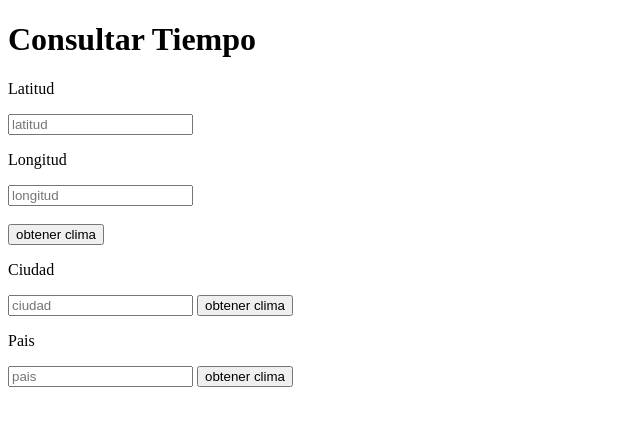
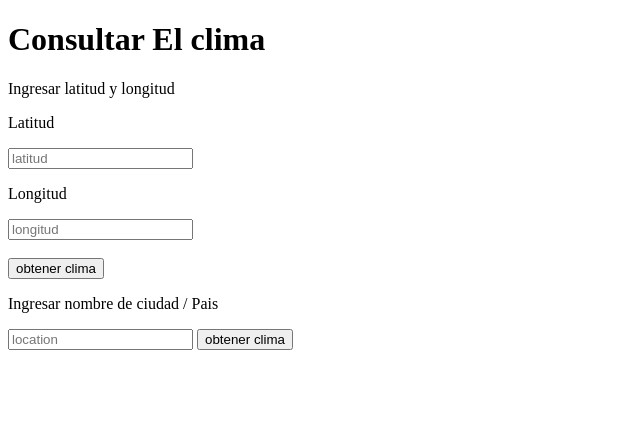
Before and after one commit to andreaagt/weather-app, a Django app: page / in a window 1280 px wide. Shown: the top 426 px of the page, without its empty margins (0-640 px from the left). Run offline with Django 3.2, Linux system fonts and the light colour scheme.

Commit message:
redireccionamiento

```diff
--- a/config/views.py
+++ b/config/views.py
@@ -1,65 +1,68 @@
 from django.conf import settings
-from django.shortcuts import render
-from django.shortcuts import redirect
+from django.shortcuts import render, redirect
+from django.template import Context, Template
 
 import requests
 from datetime import date
 today = date.today()
-
 
 def index(request):
   if 'boton1' in request.POST:
     lat = request.POST.get('latitud')
     lon = request.POST.get('longitud')
     w = weather_by_latlon(lat, lon)
-    print(w)
-    return redirect('/success/')
-    #context = {'clima': w,}
-
+    if w != None:
+      context = {'clima': w['weather_state_name'], 'humedad': w['humidity'],
+      'temp_min': w['min_temp'], 'temp_max': w['max_temp']}
+      return render(request, 'clima.html', context)
+    else:
+      return render(request, 'not_found.html', {'msg':'Ciudad no encontrada'})
 
   elif 'boton2' in request.POST:
-    ciudad = request.POST.get('ciudad')
-    w = weather_by_locations(ciudad)
-    #context = {'clima': w,}
-    print(w)
-
-  elif 'boton3' in request.POST:
-    pais = request.POST.get('pais')
-    w = weather_by_locations(pais)
-    print(w)
-    #context = {'clima': w,}
+    location = request.POST.get('location')
+    w = weather_by_locations(location)
+    if w != None:
+      context = {'clima': w['weather_state_name'], 'humedad': w['humidity'],
+      'temp_min': w['min_temp'], 'temp_max': w['max_temp']}
+      return render(request, 'clima.html', context)
+    else:
+      return render(request, 'not_found.html', {'msg':'Ciudad no encontrada'})
 
   return render(request, 'index.html')
 
 
 def weather_by_latlon(lat, lon):
+  try:
+  # Obtener el woeid por latitud y longitud
+    latt = lat
+    long = lon
+    r = requests.get('https://www.metaweather.com/api/location/search/?lattlong=%s,%s'%(latt, long))
+    location = r.json()[0]
+    woeid = location['woeid']
 
-  # Obtener el woeid por latitud y longitud
-  latt = lat
-  long = lon
-  r = requests.get('https://www.metaweather.com/api/location/search/?lattlong=%s,%s'%(latt, long))
-  location = r.json()[0]
-  woeid = location['woeid']
+    # Obtener el estado del clima
+    this_date = today.strftime("%Y/%m/%d")
+    r = requests.get('https://www.metaweather.com/api/location/%d/%s'%(woeid,this_date ))
+    clima = r.json()[0]
 
-  # Obtener el estado del clima
-  this_date = today.strftime("%Y/%m/%d")
-  r = requests.get('https://www.metaweather.com/api/location/%d/%s'%(woeid,this_date ))
-  clima = r.json()[0]
-  clima_estado = clima['weather_state_name']
+  except:
+    clima = None
 
-  return clima_estado
-
+  return clima
 
 def weather_by_locations(location):
+  try:
+    # Obtener el woeid por ciudad / pais
+    r = requests.get('https://www.metaweather.com/api/location/search/?query=%s'%(location))
+    location = r.json()[0]
+    woeid = location['woeid']
 
-  # Obtener el woeid por ciudad / pais
-  r = requests.get('https://www.metaweather.com/api/location/search/?query=%s'%(location))
-  location = r.json()[0]
-  woeid = location['woeid']
+    # Obtener el estado del clima
+    this_date = today.strftime("%Y/%m/%d")
+    r = requests.get('https://www.metaweather.com/api/location/%d/%s'%(woeid,this_date ))
+    clima = r.json()[0]
 
-  # Obtener el estado del clima
-  this_date = today.strftime("%Y/%m/%d")
-  r = requests.get('https://www.metaweather.com/api/location/%d/%s'%(woeid,this_date ))
-  clima = r.json()[0]
-  clima_estado = clima['weather_state_name']
-  return clima_estado
+  except:
+    clima = None
+
+  return clima
--- a/templates/clima.html
+++ b/templates/clima.html
@@ -1 +1,6 @@
 <h1>El clima es: {{ clima }}</h1>
+
+<p>La humedad es : {{ humedad }}</p>
+<p>La temperatura minima es : {{ temp_min }}</p>
+<p>La temperatura maximas es : {{ temp_max }}</p>
+<p>La humedad es : {{ humedad }}</p>
--- a/templates/index.html
+++ b/templates/index.html
@@ -7,8 +7,9 @@
   <title>Weather App</title>
 </head>
 <body>
-  <h1>Consultar Tiempo</h1>
+  <h1>Consultar El clima</h1>
   <form action="" method="post">{% csrf_token %}
+    <p>Ingresar latitud y longitud</p>
     <p>Latitud</p>
     <input type="text" name="latitud" placeholder="latitud">
     <p>Longitud</p>
@@ -17,16 +18,12 @@
     <input name='boton1' type="submit" value="obtener clima">
   </form>
   <form action="" method="post">{% csrf_token %}
-    <p>Ciudad</p>
-    <input type="text" name="ciudad" placeholder="ciudad">
+    <p>Ingresar nombre de ciudad / Pais</p>
+    <input type="text" name="location" placeholder="location">
     <input name='boton2' type="submit" value="obtener clima">
   </form>
-  <form action="" method="post">{% csrf_token %}
-    <p>Pais</p>
-    <input type="text" name="pais" placeholder="pais">
-    <input name='boton3' type="submit" value="obtener clima">
-  </form>
+
+</body>
 
 
-</body>
 </html>
--- /dev/null
+++ b/templates/not_found.html
@@ -0,0 +1 @@
+<h1>Mensaje: {{ msg }}</h1>
```
